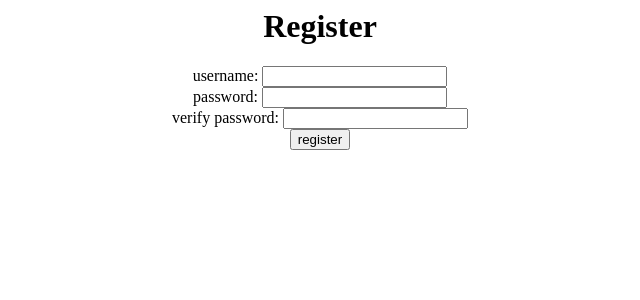
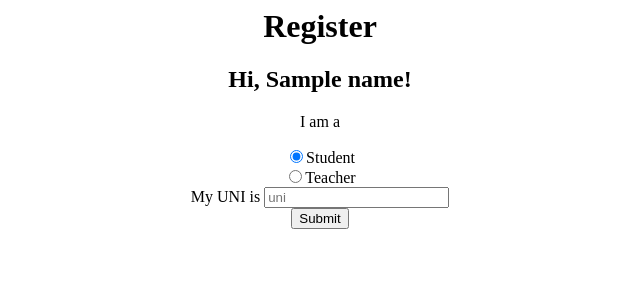
Before and after one commit to youngthejames/ImHere, a Flask app: template templates/register.html in a window 1280 px wide. Shown: the top 300 px of the page, without its empty margins (320-960 px from the left). Run offline with Flask 2, Linux system fonts and the light colour scheme; the template is opened without the code that fills it: most values are stand-ins (such as "Sample title", 1, 10 or a date in 2020); parts of the project's set-up code (start-up, migrations or seed data) failed here and were passed over.

Commit message:
registration

```diff
--- a/app.py
+++ b/app.py
@@ -50,6 +50,7 @@ def manage_session():
     # validate that user has valid session
     # add the google user info into session
     if 'credentials' not in flask.session:
+        flask.session['redirect'] = request.path
         return flask.redirect(flask.url_for('oauth2callback'))
 
     credentials = oauth2client.client.OAuth2Credentials.from_json(
@@ -148,6 +149,28 @@ def protected():
     return flask.redirect(flask.url_for('index'))
     # return json.dumps(flask.session['google_user'])
 
+@app.route('/protected/register', methods=['GET', 'POST'])
+def register():
+
+    if request.method == 'GET':
+        return render_template('register.html', name=flask.session['google_user']['name'])
+    else:
+        if request.form['type'] == 'student':
+            query = '''
+            insert into students (sid, uni) values({0}, '{1}')
+            '''.format(flask.session['id'], request.form['uni']);
+            g.conn.execute(query)
+            return flask.redirect(flask.url_for('main_student'))
+        else:
+            query = '''
+            insert into teachers (tid) values({0})
+            '''.format(flask.session['id'])
+            g.conn.execute(query)
+            # return flask.redirect(flask.url_for('main_teacher'))
+            return flask.redirect(flask.url_for('index'))
+
+
+
 
 @app.route('/bademail')
 def bademail():
@@ -169,7 +192,9 @@ def oauth2callback():
         auth_code = flask.request.args.get('code')
         credentials = flow.step2_exchange(auth_code)
         flask.session['credentials'] = credentials.to_json()
-        return flask.redirect(flask.url_for('protected'))
+        redirect = flask.session['redirect']
+        flask.session.pop('redirect', None)
+        return flask.redirect(redirect)
 
 
 @app.route('/oauth/logout')
@@ -177,39 +202,6 @@ def logout():
     flask.session.clear()
     return flask.redirect(flask.url_for('index'))
 
-'''
-@app.route('/register', methods=['GET', 'POST'])
-def register():
-
-    if request.method == 'GET':
-        return render_template('register.html')
-
-    elif request.method == 'POST':
-
-        # user hit register inside of the register page
-        if len(request.form) is 3:
-
-            username = request.form["username"]
-            password = request.form["password"]
-            vpassword = request.form["vpassword"]
-
-            if username == '' or password == '' or vpassword == '':
-                return render_template('register.html', incomplete=True)
-
-            # TODO: check if username is already in database
-
-            # check for a password mismatch
-            if password != vpassword:
-                return render_template('register.html', nomatch=True)
-
-            # valid login
-            else:
-                return render_template('index.html', username=username)
-
-        # coming from login page
-        elif len(request.form) is 0:
-            return render_template('register.html')
-'''
 
 if __name__ == '__main__':
     import click
--- a/templates/login.html
+++ b/templates/login.html
@@ -13,6 +13,7 @@
         <input type="submit" value="login"><br><br>
         </center>
     </form>
+    <a href="/protected/register">Register</a>
 
 <!--
     <form method="POST" action="/register">
--- a/templates/register.html
+++ b/templates/register.html
@@ -5,7 +5,7 @@
     <h1><center>Register</center></h1>
 
     <center>
-    <form method="POST" action="/register">
+    <!-- <form method="POST" action="/register">
     <label>username:</label> <input type="text" name="username"><br>
     <label>password:</label> <input type="password" name="password"><br>
     <label>verify password:</label> <input type="password" name="vpassword"><br>
@@ -15,9 +15,38 @@
         passwords don't match!
     {% elif incomplete %}
         fill in all of the fields!
-    {% endif %}
+    {% endif %} -->
+
+    <h2>Hi, {{name}}!</h2>
+
+    <form method="POST" action="/protected/register">
+      <p>I am a</p>
+      <label><input type="radio" name="type" value="student" checked="checked">Student</input></label></br>
+      <label><input type="radio" name="type" value="teacher">Teacher</input></label></br>
+
+      <label for="uni">My UNI is</label>
+      <input type="text" name="uni" id="uni" placeholder="uni"></input></br>
+      <button type="submit">Submit</button>
+    </form>
     </center>
 
+
+    <script   src="https://code.jquery.com/jquery-2.2.4.min.js"   integrity="sha256-BbhdlvQf/xTY9gja0Dq3HiwQF8LaCRTXxZKRutelT44="   crossorigin="anonymous"></script>
+    <script>
+    $(document).ready(function(){
+        $('input[type="radio"]').on('change', function(){
+          if(this.value === 'teacher'){
+            $('label[for="uni"]').hide();
+            $('#uni').hide();
+          }
+          else{
+            $('label[for="uni"]').show();
+            $('#uni').show();
+          }
+        })
+    });
+
+    </script>
 
 </body>
 
```
